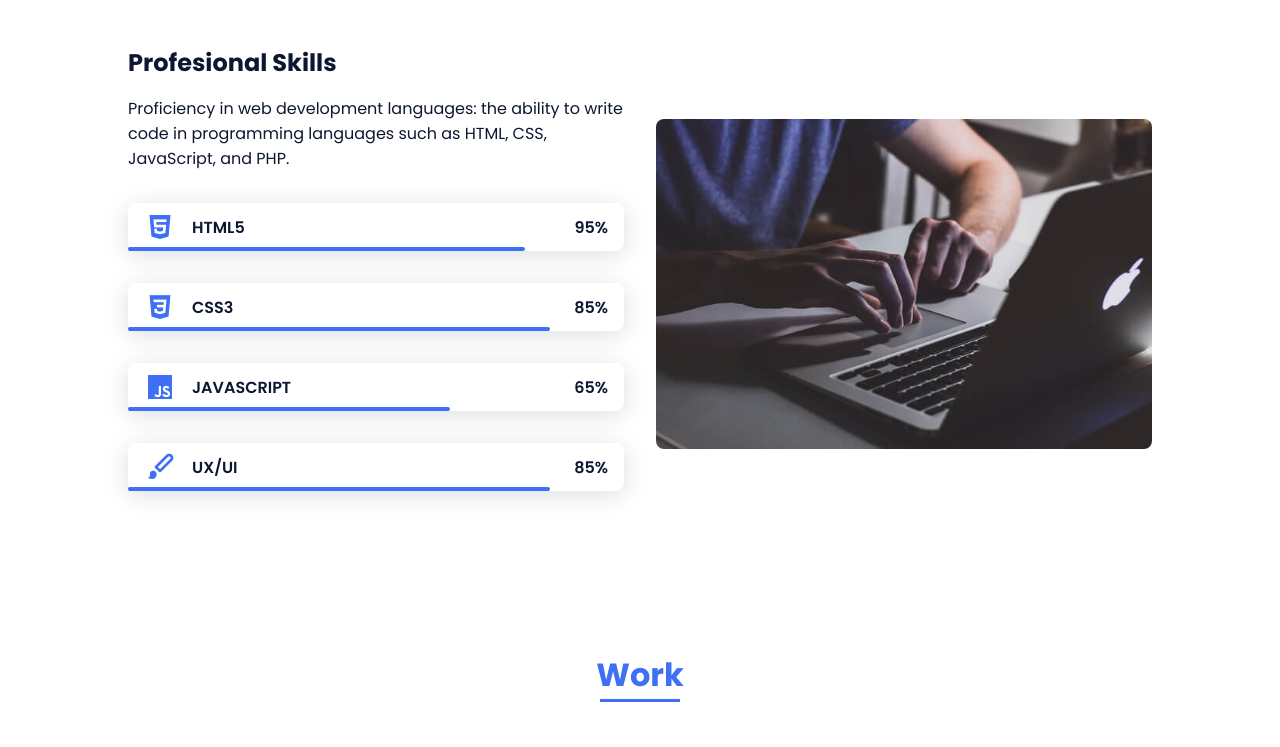
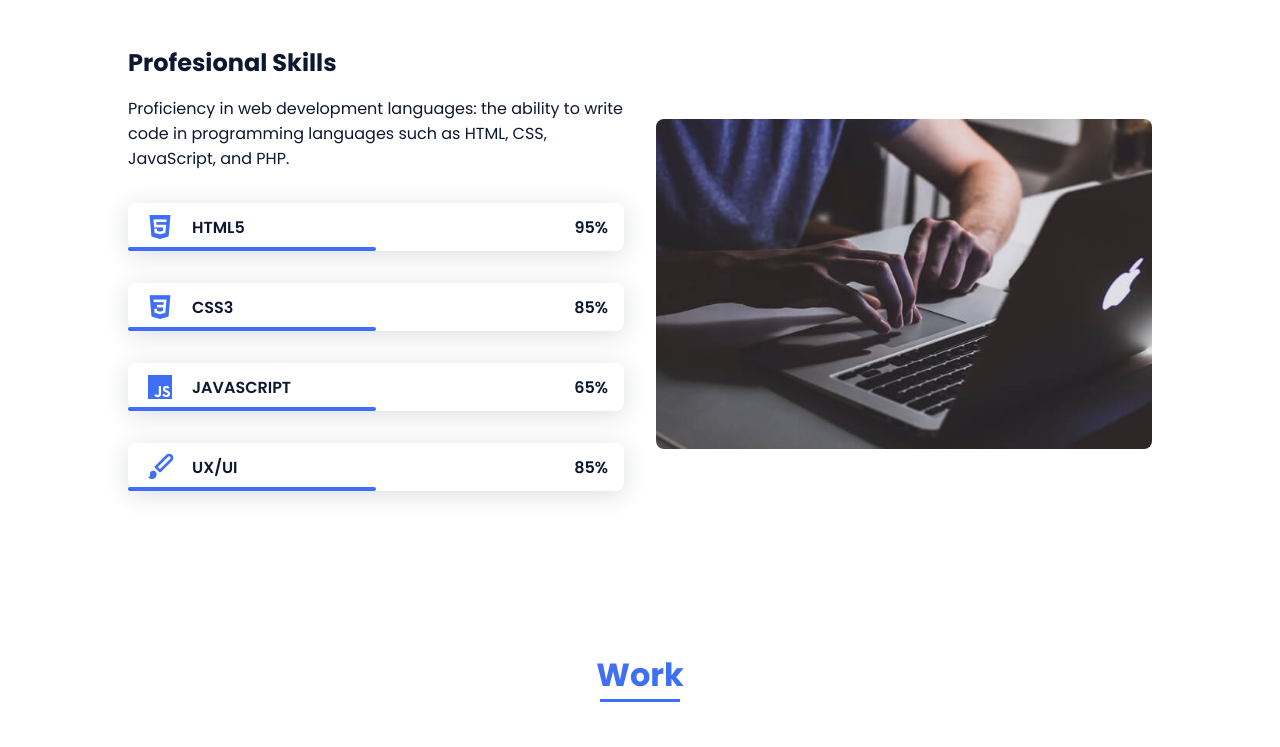
Before and after one commit to Carlmwa/portfolio, a plain HTML site: page index.html in a window 1280 px wide. Shown: the part 1611-2358 px from the top of the page. Drawn offline with nearby package versions, Linux system fonts and the light colour scheme.

Commit message:
Update styles.css

```diff
--- a/assets/css/styles.css
+++ b/assets/css/styles.css
@@ -321,19 +321,19 @@ img {
 }
 
 .skills__html {
-  width: 80%;
+  width: 50%;
 }
 
 .skills__css {
-  width: 85%;
+  width: 50%;
 }
 
 .skills__js {
-  width: 65%;
+  width: 50%;
 }
 
 .skills__ux {
-  width: 85%;
+  width: 50%;
 }
 
 .skills__img {
```
